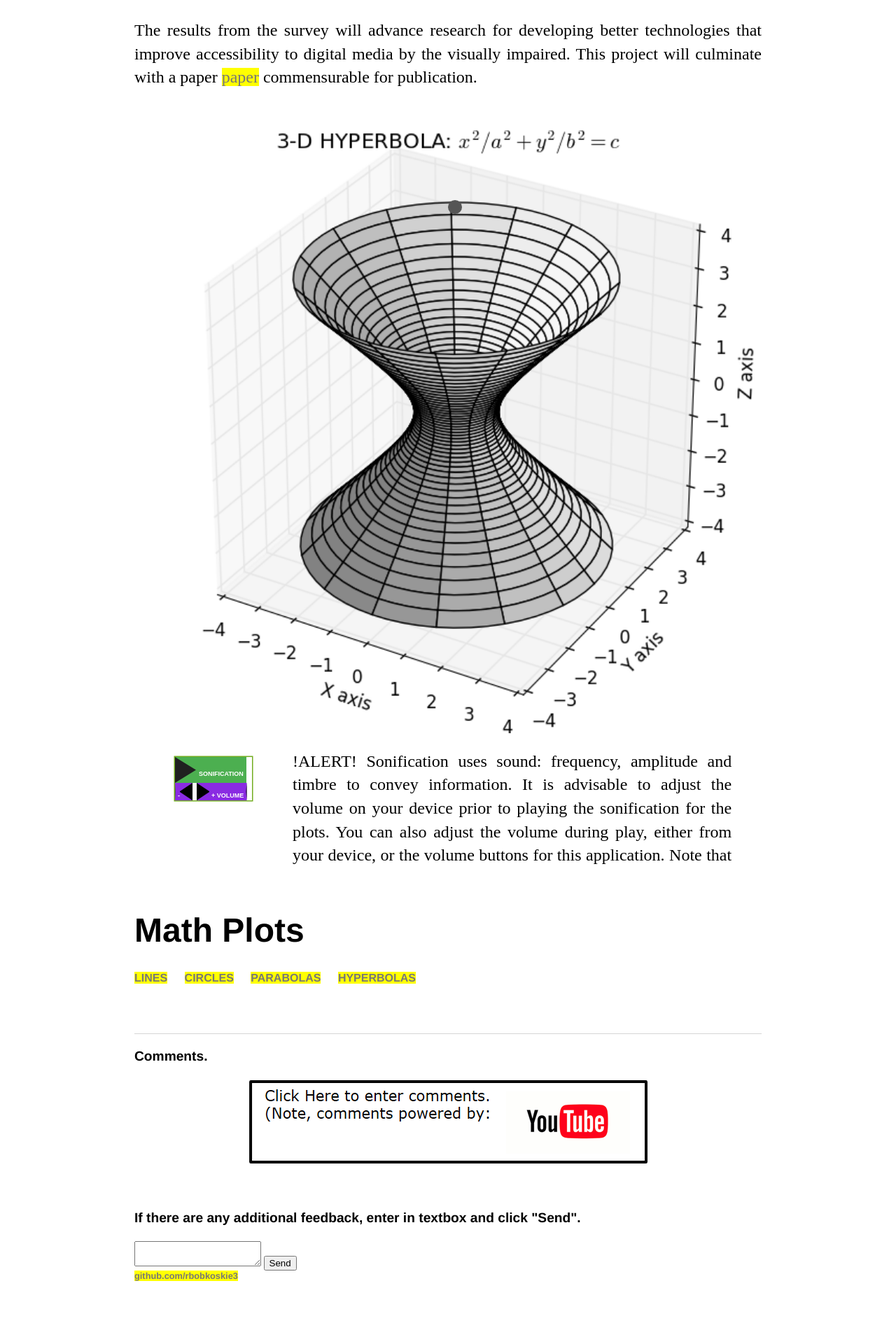
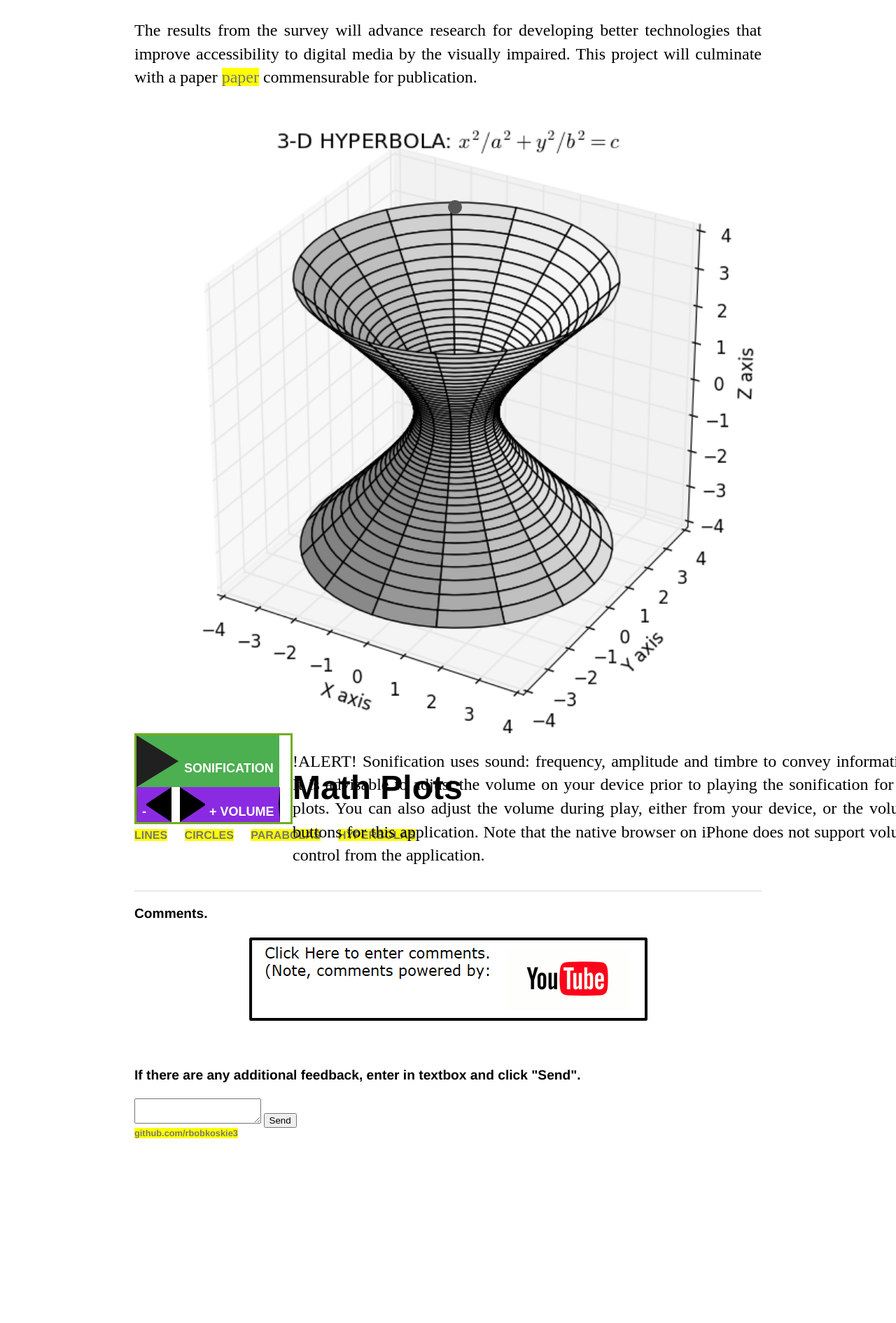
Before and after one commit to rbobkoskie3/rbobkoskie3.github.io, a Jekyll site: the page built from index.html, in a window 1280 px wide. Shown: the part 695-2586 px from the top of the page at 70% size. Built offline with Jekyll 4.4.1, drawn with Linux system fonts in a browser that asks for light colours; after the commit the page ends 2382 px from its top, so only the background shows below that.

Commit message:
Add files via upload

```diff
--- a/index.html
+++ b/index.html
@@ -275,7 +275,7 @@ title: Math, Sonification, Plots
 
             width: 220px;
             height: 100%;
-            transform: scale(.5, .5);
+            // transform: scale(.5, .5);
             // display:inline-block;
             float:left;
             border: 3px solid #73AD21;
@@ -291,7 +291,7 @@ title: Math, Sonification, Plots
             //height: 100%;
             display:inline-block;
             //float:left;
-            position:relative;
+            position:fixed;
             overflow-y: scroll;
             //padding: 0px 10px 0px 10px;
             //border: 3px solid #73AD21;
```
